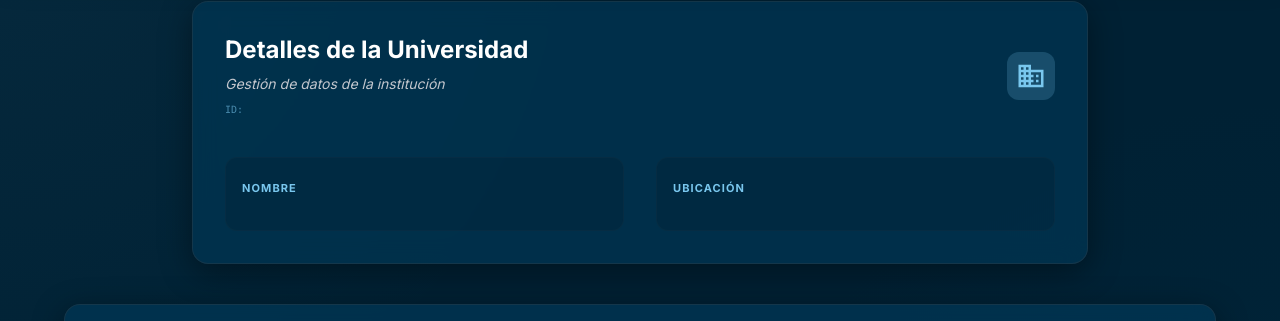
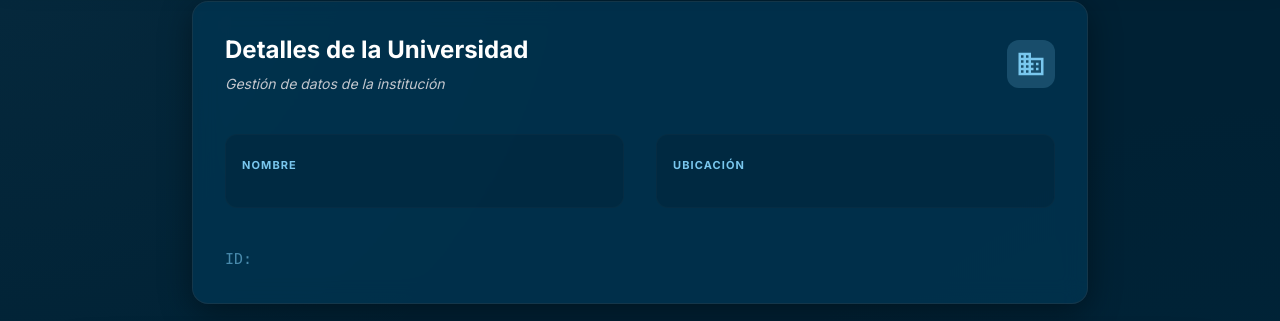
Before and after one commit to Jannogueira/EA_MIN1_BACKOFFICE, an Angular app: page /universidad/1 in a window 1280 px wide. Shown: the part 95-416 px from the top of the page. Built offline with nearby package versions, Linux system fonts and the light colour scheme; no server answers.

Commit message:
university almost complete

```diff
--- a/src/app/university-detail/university-detail.html
+++ b/src/app/university-detail/university-detail.html
@@ -31,7 +31,6 @@
                 <div>
                     <h2 class="text-2xl font-bold text-white mb-2">Detalles de la Universidad</h2>
                     <p class="text-on-surface-variant text-sm italic">Gestión de datos de la institución</p>
-                    <p class="text-[10px] text-secondary font-mono mt-2 opacity-60">ID: {{ university?._id }}</p>
                 </div>
                 <div class="w-12 h-12 bg-secondary/20 text-secondary rounded-xl flex items-center justify-center">
                     <span class="material-symbols-outlined text-3xl">domain</span>
@@ -96,6 +95,7 @@
                         </div>
                     </div>
                 </div>
+                <p class="text-[15px] text-secondary font-mono mt-2 opacity-60">ID: {{ university?._id }}</p>
             </form>
         </div>
     </div>
@@ -114,10 +114,11 @@
                 <div class="flex items-center gap-4 w-full md:w-auto">
                     <!-- Search Bar -->
                     <div class="relative flex-1 md:w-64">
-                        <span class="material-symbols-outlined absolute left-3 top-1/2 -translate-y-1/2 text-on-surface-variant text-sm">search</span>
+                        <span
+                            class="material-symbols-outlined absolute left-3 top-1/2 -translate-y-1/2 text-on-surface-variant text-sm">search</span>
                         <input type="text" (input)="onSearchChange($any($event.target).value)"
-                               placeholder="Buscar por nombre, email o rol..."
-                               class="w-full bg-surface-container-lowest/50 border border-outline-variant/20 focus:border-secondary focus:ring-4 focus:ring-secondary/10 rounded-lg py-1.5 pl-9 pr-4 text-xs transition-all outline-none text-white">
+                            placeholder="Buscar por nombre, email o rol..."
+                            class="w-full bg-surface-container-lowest/50 border border-outline-variant/20 focus:border-secondary focus:ring-4 focus:ring-secondary/10 rounded-lg py-1.5 pl-9 pr-4 text-xs transition-all outline-none text-white">
                     </div>
 
                     <span
@@ -147,8 +148,7 @@
                         </tr>
                     </thead>
                     <tbody class="divide-y divide-outline-variant/20">
-                        <tr *ngFor="let user of filteredUsers"
-                            class="hover:bg-surface-container/30 transition-colors">
+                        <tr *ngFor="let user of filteredUsers" class="hover:bg-surface-container/30 transition-colors">
                             <td class="px-6 py-4">
                                 <div class="flex items-center gap-3">
                                     <div
@@ -177,7 +177,8 @@
                             <td colspan="4" class="px-6 py-12 text-center text-on-surface-variant italic text-sm">
                                 <div class="flex flex-col items-center gap-2 opacity-60">
                                     <span class="material-symbols-outlined text-4xl">search_off</span>
-                                    {{ searchTerm ? 'No se encontraron usuarios que coincidan con la búsqueda.' : 'No hay usuarios vinculados a esta universidad todavía.' }}
+                                    {{ searchTerm ? 'No se encontraron usuarios que coincidan con la búsqueda.' : 'No
+                                    hay usuarios vinculados a esta universidad todavía.' }}
                                 </div>
                             </td>
                         </tr>
```
